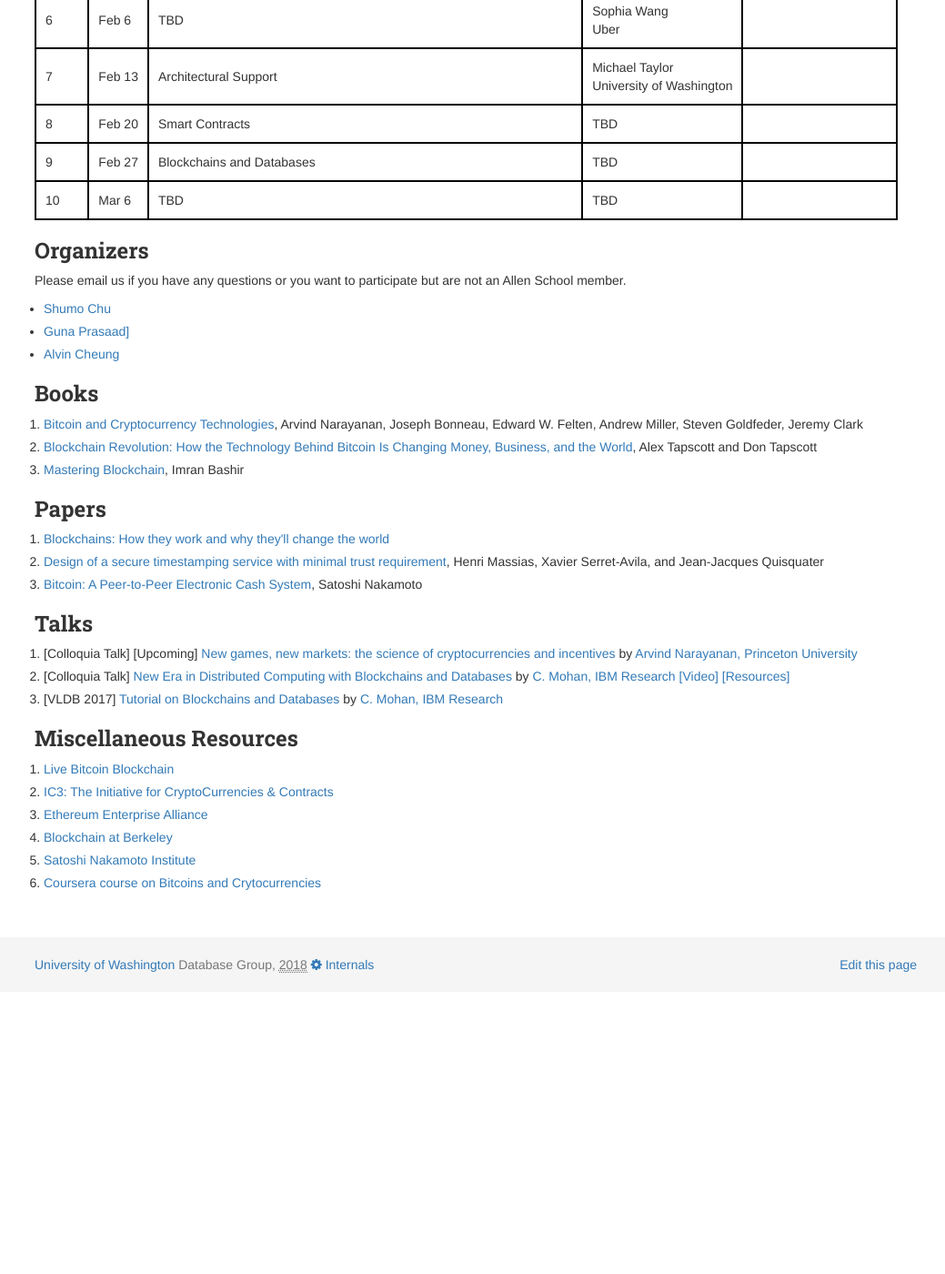
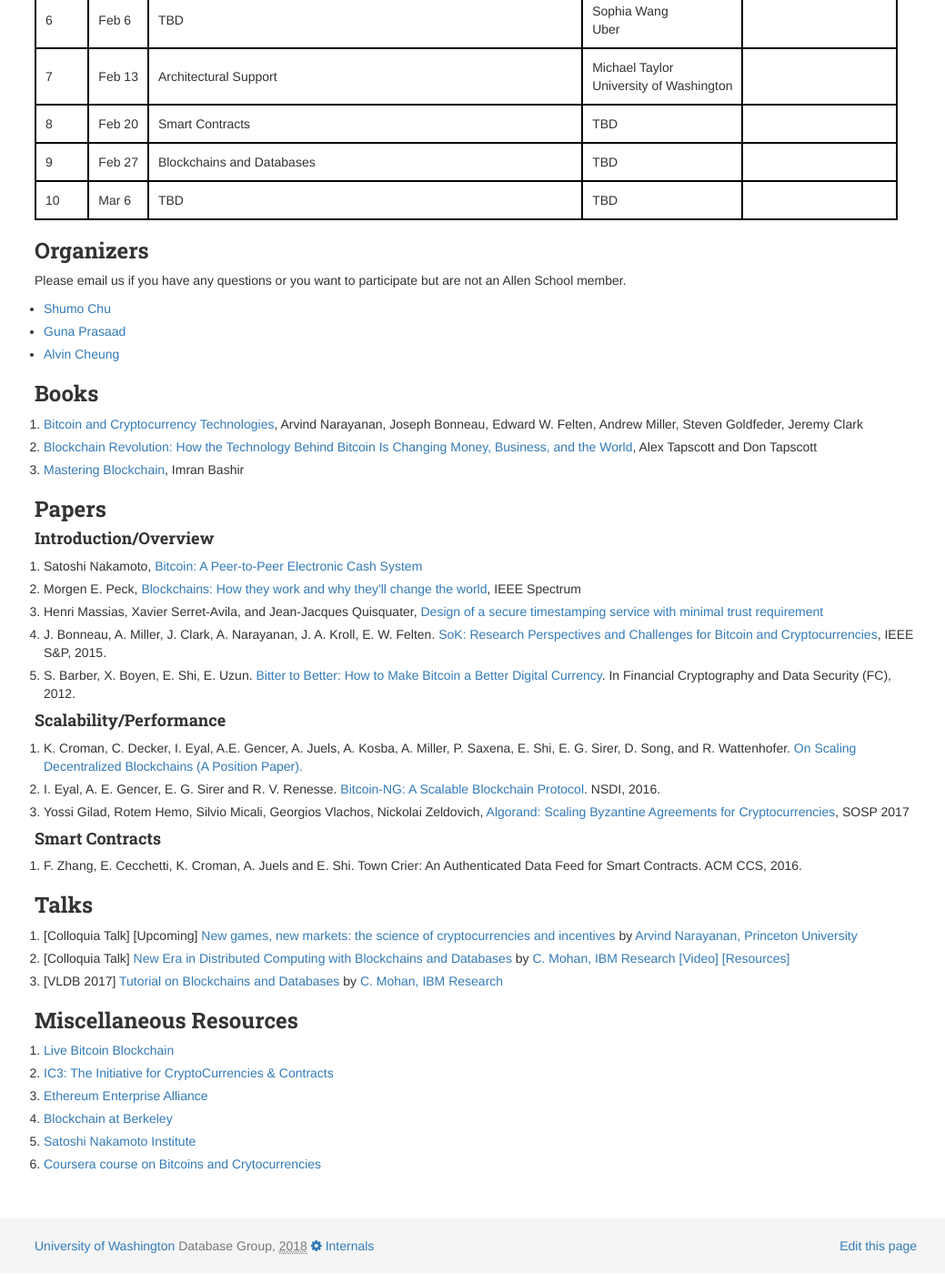
Before and after one commit to uwdb/website, a Jekyll site: the page built from seminars/cse590q/18wi/index.markdown, in a window 1280 px wide and 1400 px high, scrolled down 816 px. Shown: the whole window at 91% size, without its empty margins (117-1156 px from the left). Built offline with Jekyll 4.4.1, drawn with Linux system fonts in a browser that asks for light colours; nearby versions of some CDN libraries; before the commit the page ends 1907 px from its top, so only the background shows below that.

Commit message:
Update index.markdown

```diff
--- a/seminars/cse590q/18wi/index.markdown
+++ b/seminars/cse590q/18wi/index.markdown
@@ -108,7 +108,7 @@
 Please email us if you have any questions or you want to participate but are not an Allen School member.
 <ul class='indent'>
  <li><a href='mailto:chushumo@cs.washington.edu'>Shumo Chu</a> </li>
- <li><a href='mailto:guna@cs.washington.edu'>Guna Prasaad]</a> </li>
+ <li><a href='mailto:guna@cs.washington.edu'>Guna Prasaad</a> </li>
  <li><a href='mailto:akcheung@cs.washington.edu'>Alvin Cheung</a> </li>
 </ul>
 
@@ -120,10 +120,27 @@
  </ol>
 
 ### Papers
+
+#### Introduction/Overview
 <ol class='indent'>
- <li> <a href='https://spectrum.ieee.org/computing/networks/blockchains-how-they-work-and-why-theyll-change-the-world'>Blockchains: How they work and why they'll change the world</a></li>
- <li> <a href='http://nakamotoinstitute.org/static/docs/secure-timestamping-service.pdf'>Design of a secure timestamping service with minimal trust requirement</a>, Henri Massias, Xavier Serret-Avila, and Jean-Jacques Quisquater </li>
- <li> <a href='https://bitcoin.org/bitcoin.pdf'>Bitcoin: A Peer-to-Peer Electronic Cash System</a>, Satoshi Nakamoto </li>
+ <li> Satoshi Nakamoto, <a href='https://bitcoin.org/bitcoin.pdf'>Bitcoin: A Peer-to-Peer Electronic Cash System</a> </li>
+ <li> Morgen E. Peck, <a href='https://spectrum.ieee.org/computing/networks/blockchains-how-they-work-and-why-theyll-change-the-world'>Blockchains: How they work and why they'll change the world</a>, IEEE Spectrum</li>
+ <li> Henri Massias, Xavier Serret-Avila, and Jean-Jacques Quisquater, <a href='http://nakamotoinstitute.org/static/docs/secure-timestamping-service.pdf'>Design of a secure timestamping service with minimal trust requirement</a></li>
+ <li> J. Bonneau, A. Miller, J. Clark, A. Narayanan, J. A. Kroll, E. W. Felten. <a href='http://www.ieee-security.org/TC/SP2015/papers-archived/6949a104.pdf'>SoK: Research Perspectives and Challenges for Bitcoin and Cryptocurrencies</a>, IEEE S&P, 2015. </li>
+ <li> S. Barber, X. Boyen, E. Shi, E. Uzun. <a href='http://elaineshi.com/docs/bitcoin.pdf'>Bitter to Better: How to Make Bitcoin a Better Digital Currency</a>. In Financial Cryptography and Data Security (FC), 2012.</li>
+</ol>
+
+#### Scalability/Performance
+<ol class='indent'>
+  <li>K. Croman, C. Decker, I. Eyal, A.E. Gencer, A. Juels, A. Kosba, A. Miller, P. Saxena, E. Shi, E. G. Sirer, D. Song, and R. Wattenhofer. <a href='http://www.initc3.org/files/Scaling2016.pdf'>On Scaling Decentralized Blockchains (A Position Paper).</a></li>
+ <li>I. Eyal, A. E. Gencer, E. G. Sirer and R. V. Renesse. <a href='https://arxiv.org/abs/1510.02037'>Bitcoin-NG: A Scalable Blockchain Protocol</a>. NSDI, 2016.</li>
+ <li> Yossi Gilad, Rotem Hemo, Silvio Micali, Georgios Vlachos, Nickolai Zeldovich, <a href='https://people.csail.mit.edu/nickolai/papers/gilad-algorand.pdf'>Algorand: Scaling Byzantine Agreements
+for Cryptocurrencies</a>, SOSP 2017</li>
+</ol>
+
+#### Smart Contracts
+<ol class='indent'>
+ <li>F. Zhang, E. Cecchetti, K. Croman, A. Juels and E. Shi. Town Crier: An Authenticated Data Feed for Smart Contracts. ACM CCS, 2016.</li>
 </ol>
 
 ### Talks
```
